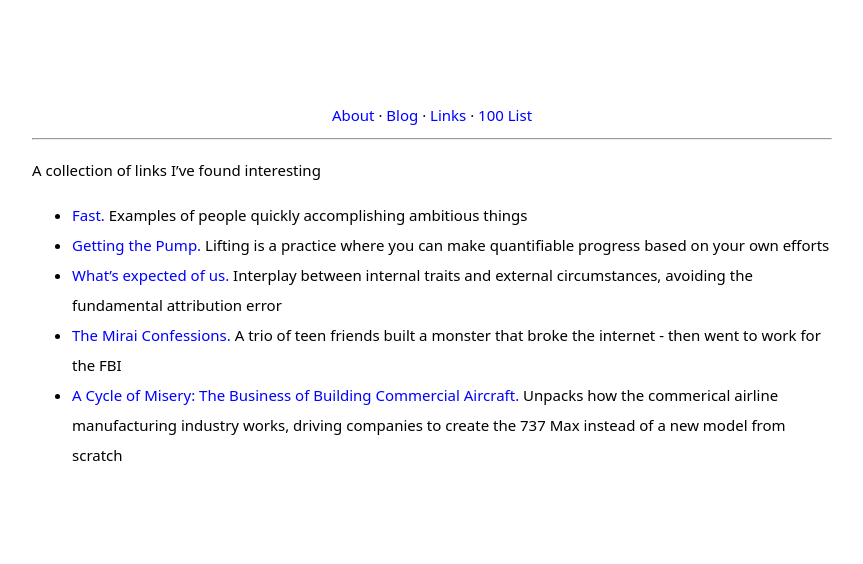
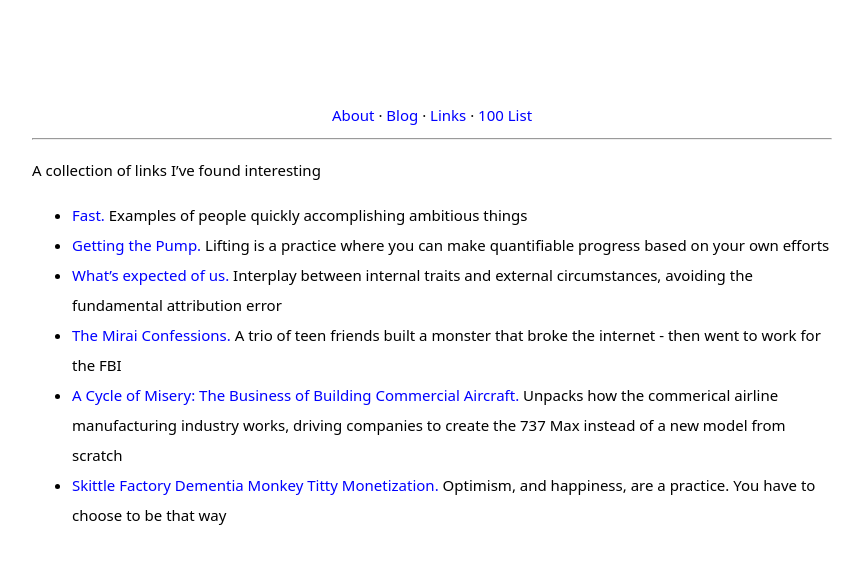
Before and after one commit to hrk-agr/hrk-agr.github.io, a Jekyll site: the page built from links.md, in a window 1280 px wide. Shown: the top 564 px of the page, without its empty margins (208-1071 px from the left). Built offline with Jekyll 4.4.1, drawn with Linux system fonts in a browser that asks for light colours.

Commit message:
Initial commit

```diff
--- a/links.md
+++ b/links.md
@@ -10,3 +10,4 @@ A collection of links I've found interesting
 - [What's expected of us. ](https://www.nature.com/articles/436150a)Interplay between internal traits and external circumstances, avoiding the fundamental attribution error
 - [The Mirai Confessions. ](https://www.wired.com/story/mirai-untold-story-three-young-hackers-web-killing-monster/)A trio of teen friends built a monster that broke the internet - then went to work for the FBI
 - [A Cycle of Misery: The Business of Building Commercial Aircraft. ](https://www.construction-physics.com/p/a-cycle-of-misery-the-business-of)Unpacks how the commerical airline manufacturing industry works, driving companies to create the 737 Max instead of a new model from scratch
+- [Skittle Factory Dementia Monkey Titty Monetization. ](https://parakeet.substack.com/p/skittle-factory-dementia-monkey-titty?publication_id=1619037&post_id=159791548&isFreemail=true&r=1fnjk&triedRedirect=true)Optimism, and happiness, are a practice. You have to choose to be that way
```
Also changed, not shown: 100-list.md (+1 -0 lines), 1 other file.
